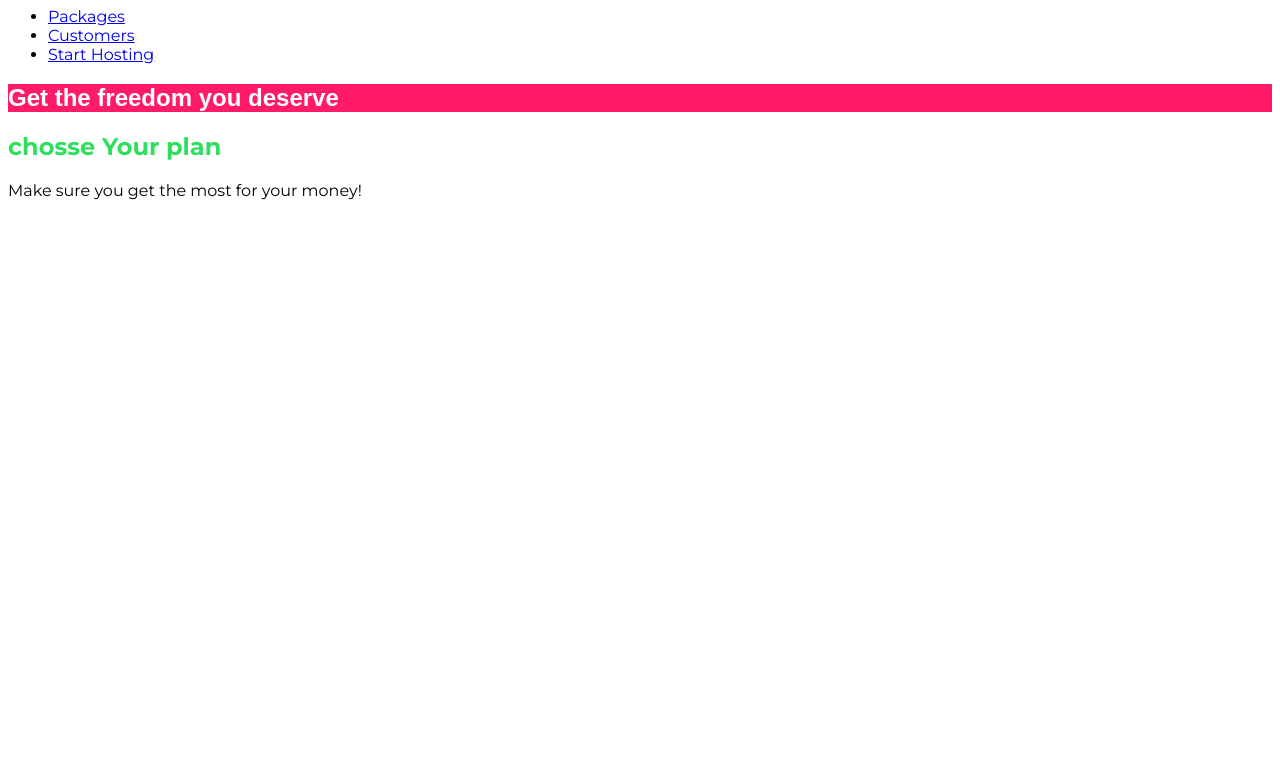
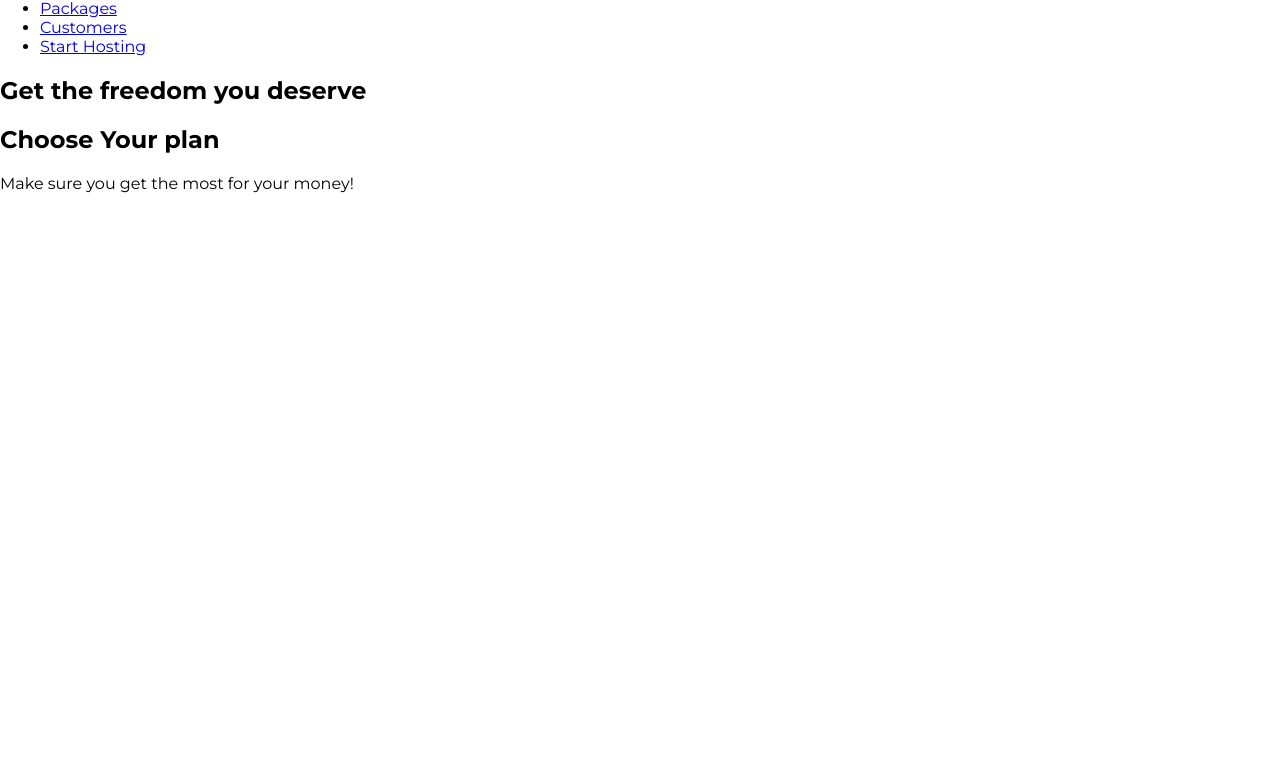
Before and after one commit to mohit035/web-hositng-demo, a plain HTML site: page index.html in a window 1280 px wide. Shown: the part 36-800 px from the top of the page. Drawn offline with Linux system fonts and the light colour scheme.

Commit message:
refactor the code

```diff
--- a/index.html
+++ b/index.html
@@ -4,6 +4,7 @@
     <meta charset="UTF-8" />
     <meta http-equiv="X-UA-Compatible" content="IE=edge" />
     <meta name="viewport" content="width=device-width, initial-scale=1.0" />
+    <title>uHost</title>
     <link rel="shortcut icon" href="favicon.png" />
     <link
       href="https://fonts.googleapis.com/css?family=Anton"
@@ -14,12 +15,11 @@
       rel="stylesheet"
     />
     <link rel="stylesheet" href="main.css" />
-    <title>UHost</title>
   </head>
   <body>
     <header class="main-header">
       <div>
-        <a href="index.html" class="main-header__brand"> uHost </a>
+        <a href="index.html" class="main-header__brand">uHost </a>
       </div>
       <nav class="main-nav">
         <ul class="main-nav__items">
@@ -27,9 +27,9 @@
             <a href="packages/index.html">Packages</a>
           </li>
           <li class="main-nav__item">
-            <a href="customers/index.html">Customers</a>
+            <a href="customers/index.html"> Customers </a>
           </li>
-          <li class="main-nav__item">
+          <li class="main-nav__item main-nav__item--cta">
             <a href="start-hosting/index.html">Start Hosting</a>
           </li>
         </ul>
@@ -40,9 +40,8 @@
         <h1>Get the freedom you deserve</h1>
       </section>
       <section id="plans">
-        <h1 class="section-title">chosse Your plan</h1>
+        <h1 class="section-title">Choose Your plan</h1>
         <p>Make sure you get the most for your money!</p>
-
       </section>
     </main>
   </body>
--- a/main.css
+++ b/main.css
@@ -1,18 +1,9 @@
+*{
+  box-sizing: border-box;
+}
+
 body {
-    font-family: 'Montserrat',sans-serif;
-
+  font-family: 'Montserrat',sans-serif;
+  margin: 0;
 
 }
-
-#product-overview {
-    background:#ff1b68;
-}
-
-.section-title {
-    color:#2ddf5c;
-}
-
-#product-overview h1 {
-    color: white;
-    font-family: 'Anoton',sans-serif;
-}
```
